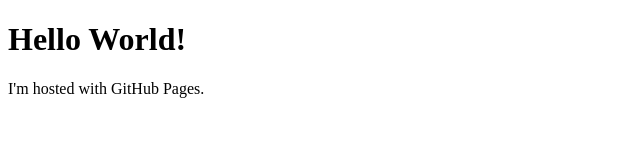
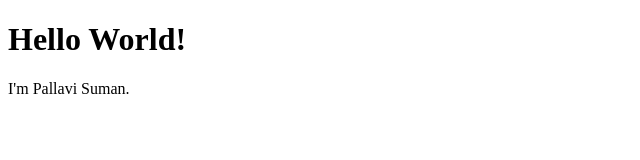
Before and after one commit to pallavi-suman/pallavi-suman.github.io, a plain HTML site: page index.html in a window 1280 px wide. Shown: the whole page, without its empty margins (0-640 px from the left). Drawn offline with Linux system fonts and the light colour scheme.

Commit message:
Update index.html

```diff
--- a/index.html
+++ b/index.html
@@ -2,6 +2,6 @@
 <html>
 <body>
 <h1>Hello World!</h1>
-<p>I'm hosted with GitHub Pages.</p>
+<p>I'm Pallavi Suman.</p>
 </body>
 </html>
```
